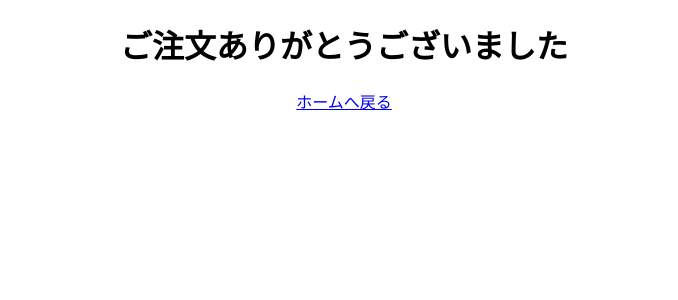
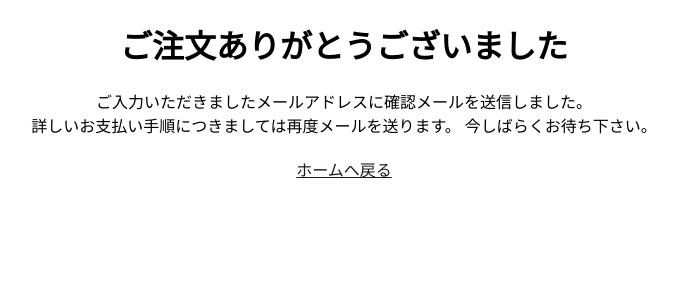
Before and after one commit to kult0922/kurisakien, a Next.js app: page /checkout/complete in a window 1280 px wide. Shown: the top 300 px of the page, without its empty margins (296-974 px from the left). Built offline with nearby package versions, Linux system fonts and the light colour scheme; what unstated-next would draw is missing.

Commit message:
完了画面修正

```diff
--- a/src/pages/checkout/complete.tsx
+++ b/src/pages/checkout/complete.tsx
@@ -1,6 +1,7 @@
-import Link from 'next/link';
 import styled from '@emotion/styled';
 import { routing } from '../../constants/routing';
+import { Box } from '../../lib/styled';
+import { BasicLink } from '../../components/atoms/BasicLink';
 
 const Wrapper = styled.div({
   textAlign: 'center',
@@ -10,9 +11,11 @@ const Complete: React.FC = () => {
   return (
     <Wrapper>
       <h1>ご注文ありがとうございました</h1>
-      <Link href={routing.root}>
-        <a>ホームへ戻る</a>
-      </Link>
+      <Box>ご入力いただきましたメールアドレスに確認メールを送信しました。</Box>
+      詳しいお支払い手順につきましては再度メールを送ります。 今しばらくお待ち下さい。
+      <Box mt={20}>
+        <BasicLink path={routing.root} text={'ホームへ戻る'}></BasicLink>
+      </Box>
     </Wrapper>
   );
 };
```
